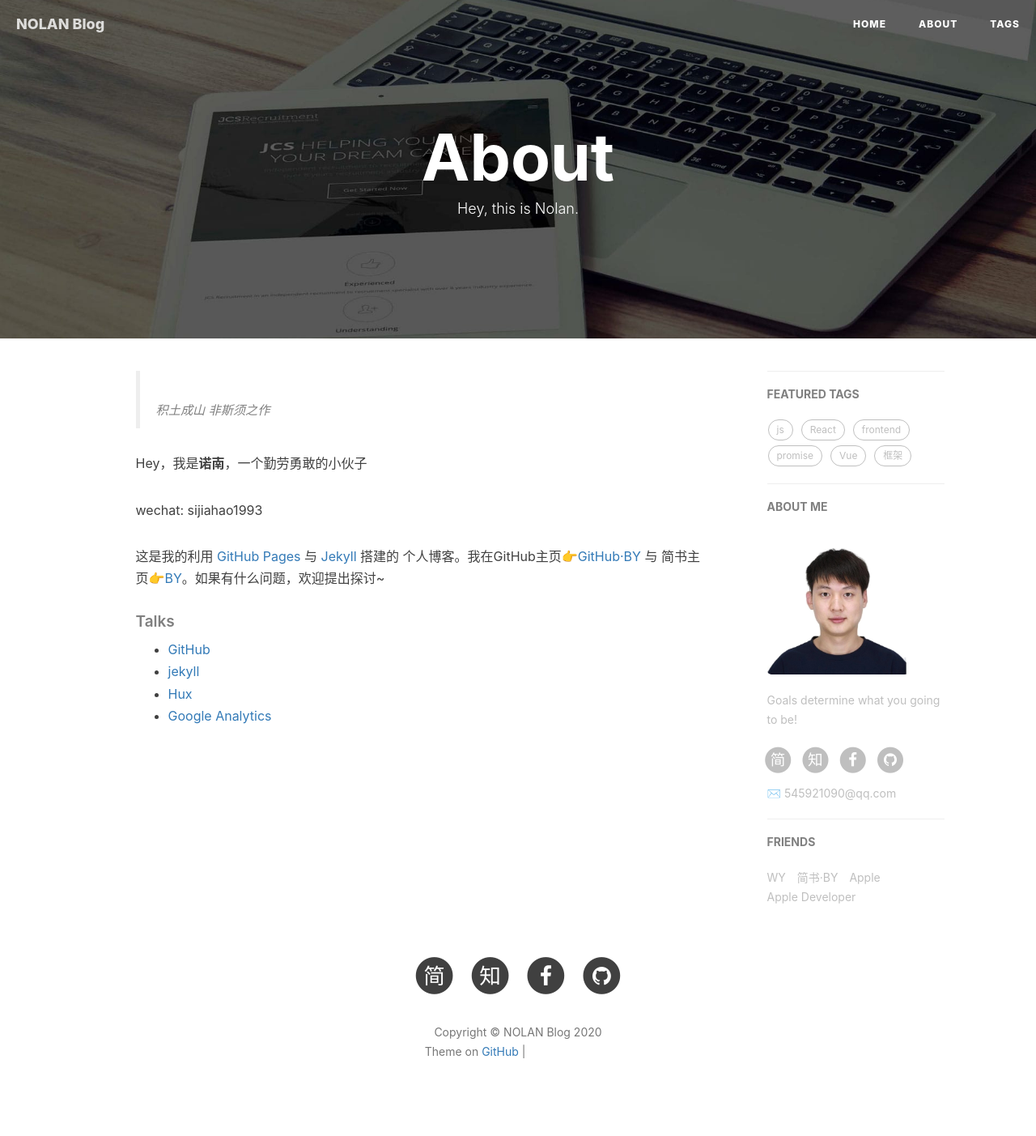
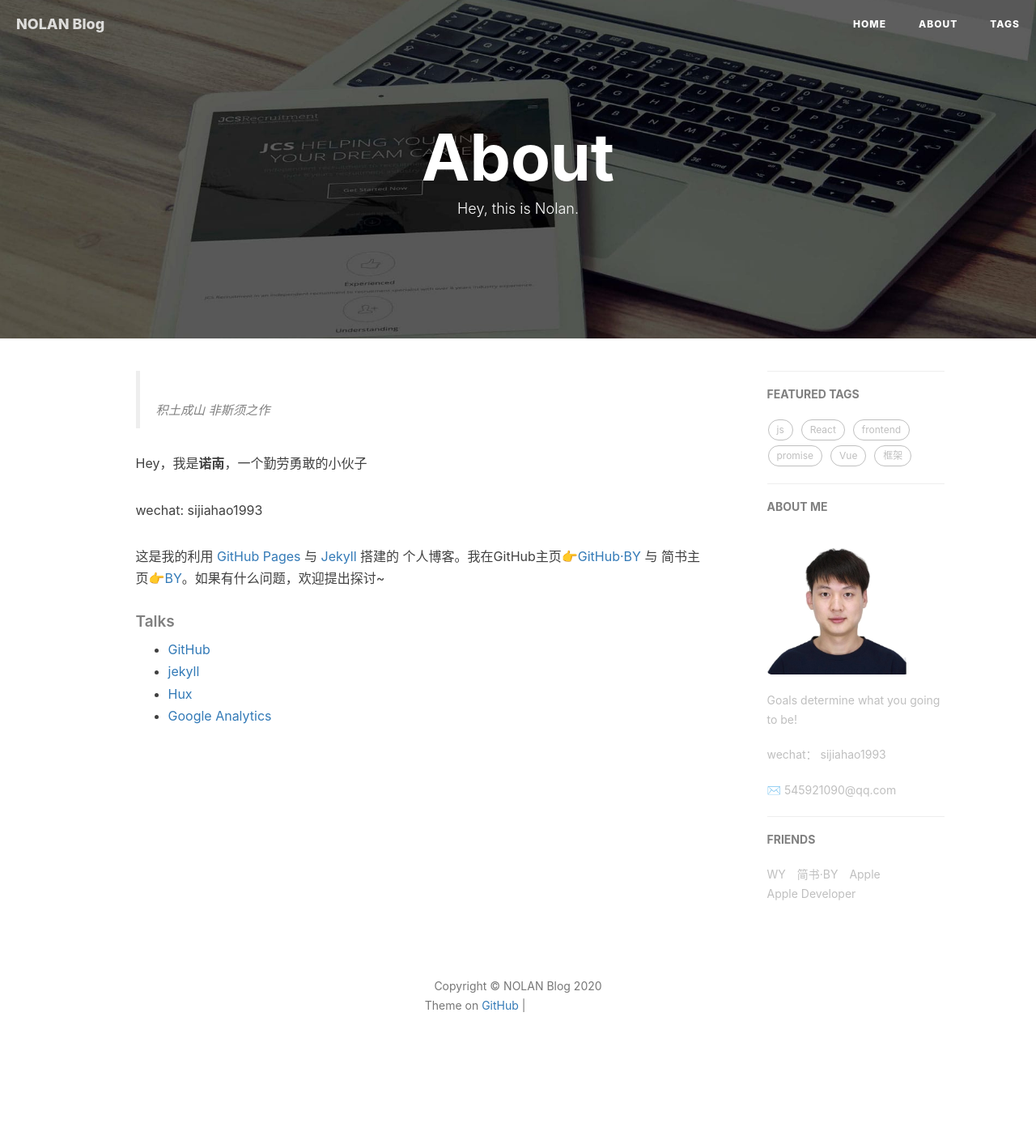
Before and after one commit to jiahao-si/jiahao-si.github.io, a Jekyll site: the page built from about.html, in a window 1280 px wide. Shown: the whole page at 81% size. Built offline with Jekyll 4.4.1, drawn with Linux system fonts in a browser that asks for light colours; nearby versions of some CDN libraries; comment, search, counter and statistics services are not loaded; after the commit the page ends 1346 px from its top, so only the background shows below that; grey boxes are pictures that could not be loaded.

Commit message:
临时屏蔽简书、github账号

```diff
--- a/_includes/footer.html
+++ b/_includes/footer.html
@@ -3,6 +3,7 @@
     <div class="container">
         <div class="row">
             <div class="col-lg-8 col-lg-offset-2 col-md-10 col-md-offset-1">
+                {% if false %}
                 <ul class="list-inline text-center">
                     {% if site.RSS %}
                     <li>
@@ -90,6 +91,7 @@
                     </li>
                     {% endif %}
                 </ul>
+                {% endif %}
                 <p class="copyright text-muted">
                     Copyright &copy; {{ site.title }} {{ site.time | date: '%Y' }}
                     <br>
--- a/_layouts/page.html
+++ b/_layouts/page.html
@@ -111,6 +111,9 @@
                             <p>{{site.sidebar-about-description}}</p>
                         {% endif %}
                         <!-- SNS Link -->
+                        <!-- 临时屏蔽简书、github账号等 -->
+                        {% if false %}
+
                         <ul class="list-inline">
                             {% if site.RSS %}
                             <li>
@@ -185,6 +188,8 @@
                             {% endif %}
 
                         </ul>
+                        {% endif %}
+                        <p>wechat： sijiahao1993</p>
                         {% if site.email %}
                             <p>✉️ {{site.email}}</p>
                         {% endif %}
```
